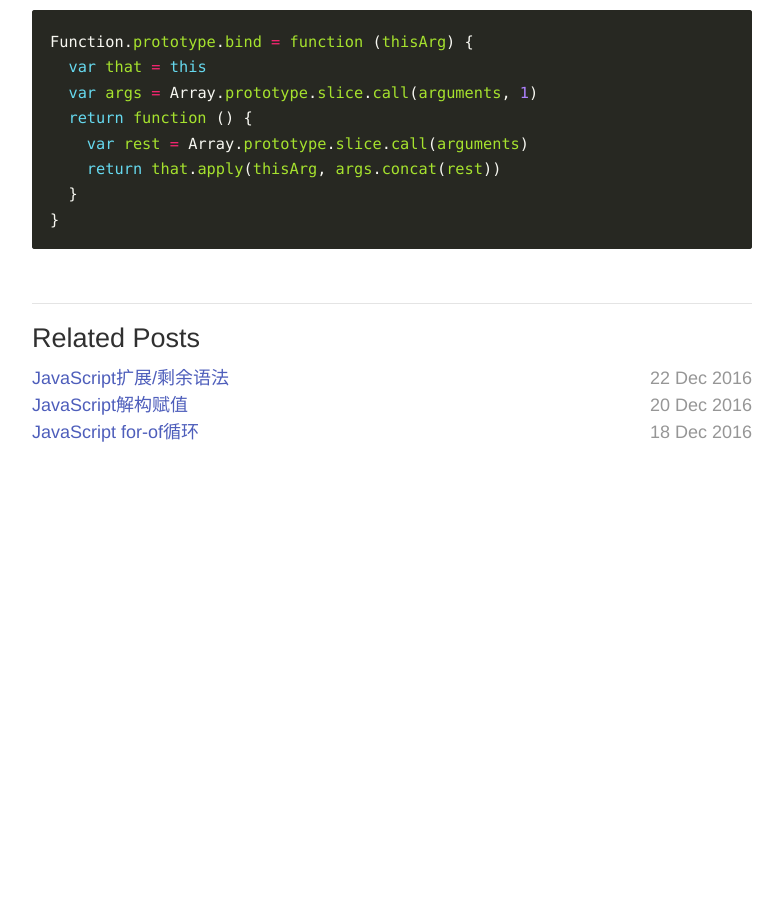
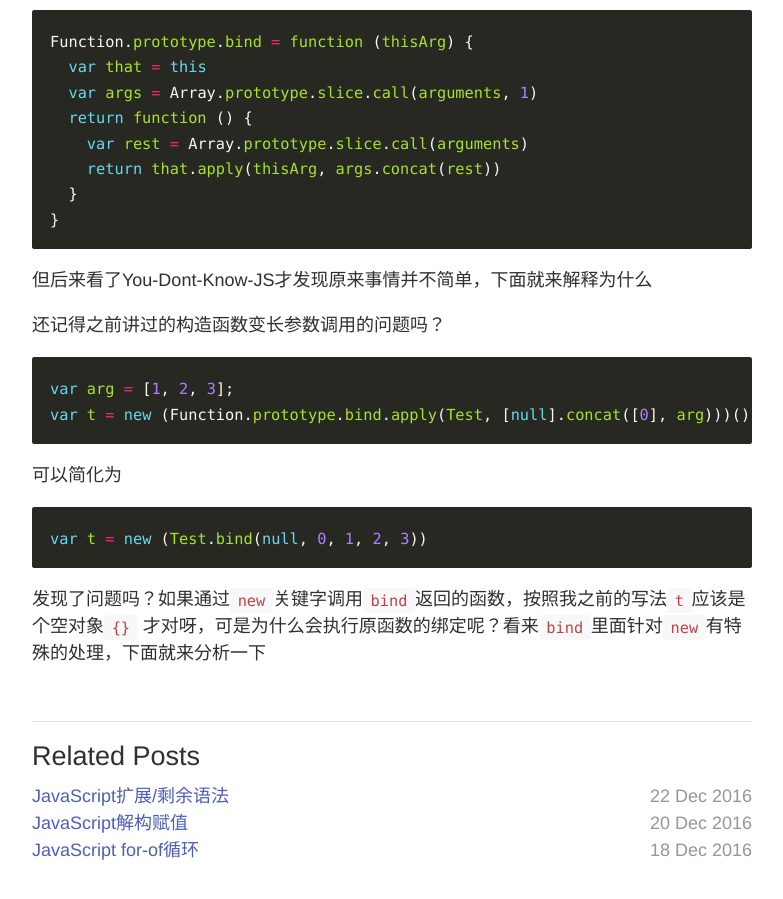
Before and after one commit to skylerlee/codelet, a Jekyll site: the page built from _posts/2016-12-25-javascript-bind.md, in a window 1280 px wide and 900 px high, scrolled down 728 px. Shown: the whole window, without its empty margins (248-1031 px from the left). Built offline with Jekyll 4.4.1, drawn with Linux system fonts in a browser that asks for light colours; before the commit the page ends 1210 px from its top, so only the background shows below that.

Commit message:
Update post

````diff
--- a/_posts/2016-12-25-javascript-bind.md
+++ b/_posts/2016-12-25-javascript-bind.md
@@ -38,3 +38,21 @@ Function.prototype.bind = function (thisArg) {
   }
 }
 ```
+
+但后来看了You-Dont-Know-JS才发现原来事情并不简单，下面就来解释为什么
+
+还记得之前讲过的构造函数变长参数调用的问题吗？
+
+```js
+var arg = [1, 2, 3];
+var t = new (Function.prototype.bind.apply(Test, [null].concat([0], arg)))();
+```
+
+可以简化为
+
+```js
+var t = new (Test.bind(null, 0, 1, 2, 3))
+```
+
+发现了问题吗？如果通过`new`关键字调用`bind`返回的函数，按照我之前的写法`t`应该是个空对象`{}`
+才对呀，可是为什么会执行原函数的绑定呢？看来`bind`里面针对`new`有特殊的处理，下面就来分析一下
````
